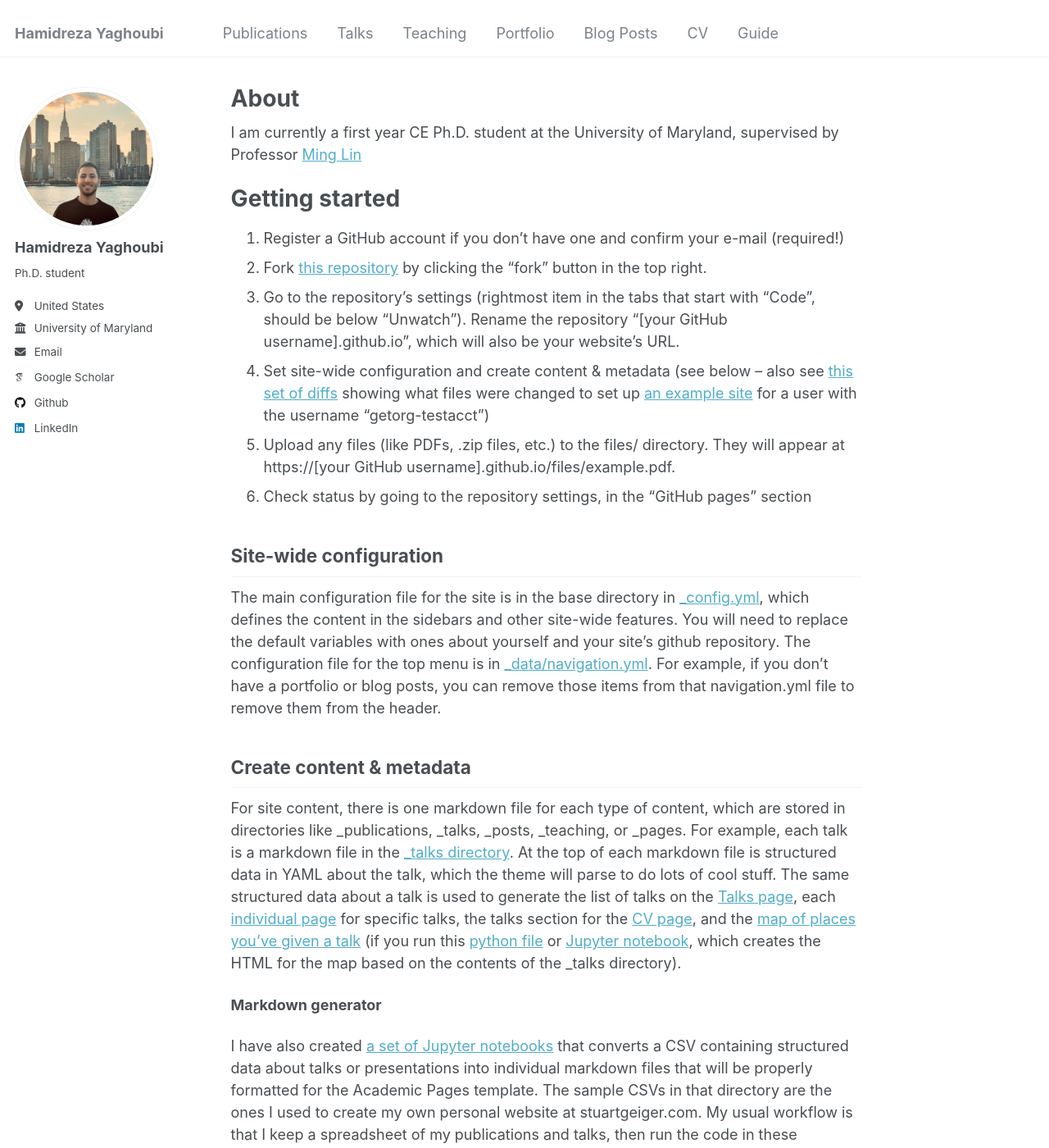
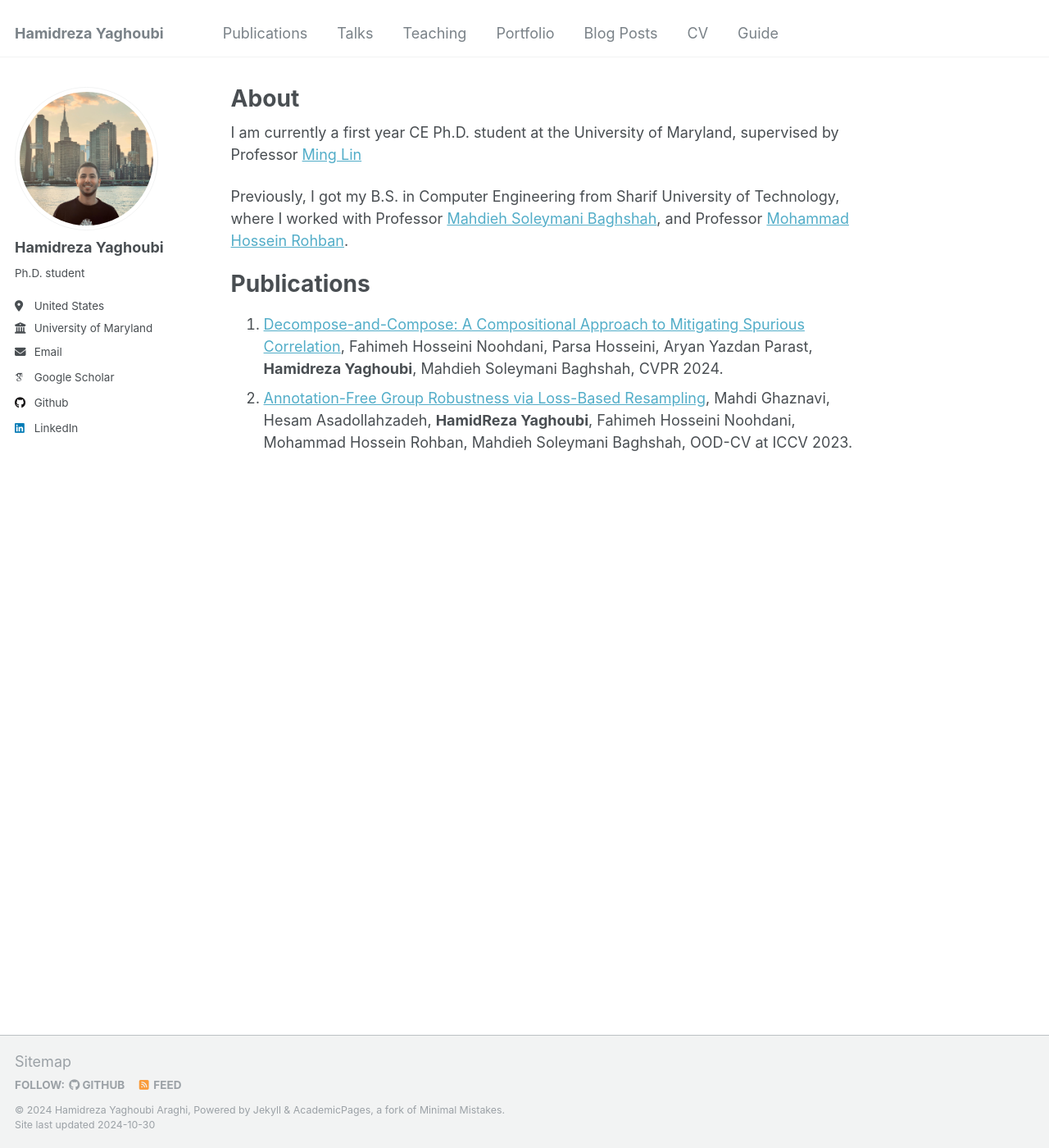
Before and after one commit to HamidrezaYaghoubi/HamidrezaYaghoubi.github.io, a Jekyll site: the page built from _pages/about.md, in a window 1280 px wide and 1400 px high. Shown: the whole window at 82% size. Built offline with Jekyll 4.4.1, drawn with Linux system fonts in a browser that asks for light colours; some web fonts are replaced; some of the changed text lies outside the part shown.

Commit message:
Update about.md

```diff
--- a/_pages/about.md
+++ b/_pages/about.md
@@ -8,35 +8,10 @@ redirect_from:
 ---
 I am currently a first year CE Ph.D. student at the University of Maryland, supervised by Professor [Ming Lin](https://www.cs.umd.edu/~lin/)
 
-Getting started
+Previously, I got my B.S. in Computer Engineering from Sharif University of Technology, where I worked with Professor [Mahdieh Soleymani Baghshah](https://sharif.edu/~soleymani/), and Professor [Mohammad Hossein Rohban](https://sharif.edu/~rohban/index.html).
+
+
+Publications
 ======
-1. Register a GitHub account if you don't have one and confirm your e-mail (required!)
-1. Fork [this repository](https://github.com/academicpages/academicpages.github.io) by clicking the "fork" button in the top right.
-1. Go to the repository's settings (rightmost item in the tabs that start with "Code", should be below "Unwatch"). Rename the repository "[your GitHub username].github.io", which will also be your website's URL.
-1. Set site-wide configuration and create content & metadata (see below -- also see [this set of diffs](http://archive.is/3TPas) showing what files were changed to set up [an example site](https://getorg-testacct.github.io) for a user with the username "getorg-testacct")
-1. Upload any files (like PDFs, .zip files, etc.) to the files/ directory. They will appear at https://[your GitHub username].github.io/files/example.pdf.
-1. Check status by going to the repository settings, in the "GitHub pages" section
-
-Site-wide configuration
-------
-The main configuration file for the site is in the base directory in [_config.yml](https://github.com/academicpages/academicpages.github.io/blob/master/_config.yml), which defines the content in the sidebars and other site-wide features. You will need to replace the default variables with ones about yourself and your site's github repository. The configuration file for the top menu is in [_data/navigation.yml](https://github.com/academicpages/academicpages.github.io/blob/master/_data/navigation.yml). For example, if you don't have a portfolio or blog posts, you can remove those items from that navigation.yml file to remove them from the header.
-
-Create content & metadata
-------
-For site content, there is one markdown file for each type of content, which are stored in directories like _publications, _talks, _posts, _teaching, or _pages. For example, each talk is a markdown file in the [_talks directory](https://github.com/academicpages/academicpages.github.io/tree/master/_talks). At the top of each markdown file is structured data in YAML about the talk, which the theme will parse to do lots of cool stuff. The same structured data about a talk is used to generate the list of talks on the [Talks page](https://academicpages.github.io/talks), each [individual page](https://academicpages.github.io/talks/2012-03-01-talk-1) for specific talks, the talks section for the [CV page](https://academicpages.github.io/cv), and the [map of places you've given a talk](https://academicpages.github.io/talkmap.html) (if you run this [python file](https://github.com/academicpages/academicpages.github.io/blob/master/talkmap.py) or [Jupyter notebook](https://github.com/academicpages/academicpages.github.io/blob/master/talkmap.ipynb), which creates the HTML for the map based on the contents of the _talks directory).
-
-**Markdown generator**
-
-I have also created [a set of Jupyter notebooks](https://github.com/academicpages/academicpages.github.io/tree/master/markdown_generator
-) that converts a CSV containing structured data about talks or presentations into individual markdown files that will be properly formatted for the Academic Pages template. The sample CSVs in that directory are the ones I used to create my own personal website at stuartgeiger.com. My usual workflow is that I keep a spreadsheet of my publications and talks, then run the code in these notebooks to generate the markdown files, then commit and push them to the GitHub repository.
-
-How to edit your site's GitHub repository
-------
-Many people use a git client to create files on their local computer and then push them to GitHub's servers. If you are not familiar with git, you can directly edit these configuration and markdown files directly in the github.com interface. Navigate to a file (like [this one](https://github.com/academicpages/academicpages.github.io/blob/master/_talks/2012-03-01-talk-1.md) and click the pencil icon in the top right of the content preview (to the right of the "Raw | Blame | History" buttons). You can delete a file by clicking the trashcan icon to the right of the pencil icon. You can also create new files or upload files by navigating to a directory and clicking the "Create new file" or "Upload files" buttons.
-
-Example: editing a markdown file for a talk
-![Editing a markdown file for a talk](/images/editing-talk.png)
-
-For more info
-------
-More info about configuring Academic Pages can be found in [the guide](https://academicpages.github.io/markdown/). The [guides for the Minimal Mistakes theme](https://mmistakes.github.io/minimal-mistakes/docs/configuration/) (which this theme was forked from) might also be helpful.
+1. [Decompose-and-Compose: A Compositional Approach to Mitigating Spurious Correlation](https://openaccess.thecvf.com/content/CVPR2024/papers/Noohdani_Decompose-and-Compose_A_Compositional_Approach_to_Mitigating_Spurious_Correlation_CVPR_2024_paper.pdf), Fahimeh Hosseini Noohdani, Parsa Hosseini, Aryan Yazdan Parast, **Hamidreza Yaghoubi**, Mahdieh Soleymani Baghshah, CVPR 2024.
+1. [Annotation-Free Group Robustness via Loss-Based Resampling](https://arxiv.org/pdf/2312.04893), Mahdi Ghaznavi, Hesam Asadollahzadeh, **HamidReza Yaghoubi**, Fahimeh Hosseini Noohdani, Mohammad Hossein Rohban, Mahdieh Soleymani Baghshah, OOD-CV at ICCV 2023.
```
